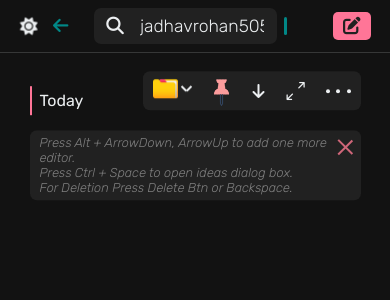
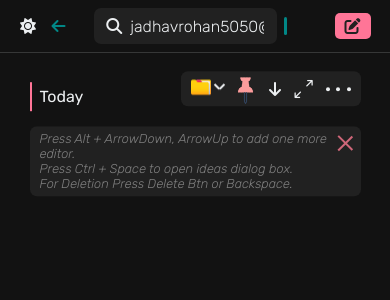
Before and after one commit to JadhavRohan5256/ideaflow, an Angular app: page / in a window 390 px wide. Shown: the top 300 px of the page. Built offline with nearby package versions, Linux system fonts and the light colour scheme.

Commit message:
responsiness added

```diff
--- a/src/app/app.component.css
+++ b/src/app/app.component.css
@@ -131,3 +131,19 @@
 @media only screen and (max-width: 1050px) {
 
 }
+
+
+@media only screen and (max-width: 500px) {
+    .icons {
+        font-size: 1rem;
+    }
+
+    .search-wrapper {
+        gap: 0.5rem;
+    }
+
+    .search-wrapper input{
+        font-size: 1rem;
+        padding-left: 0;
+    }
+}
--- a/src/app/editor/editor.component.css
+++ b/src/app/editor/editor.component.css
@@ -134,6 +134,10 @@
     background-color: var(--bg-surface-color);
 }
 
+.editor-wrapper:last-of-type {
+    margin-bottom: 10px;
+}
+
 .editor-wrapper .textarea {
     background-color: transparent;
     outline: none;
@@ -230,4 +234,11 @@
     .placeholder {
         font-size: 0.8rem;
     }
+
+    .editor-wrapper .textarea {
+        font-size: 0.8rem;
+    }
+    .content-date {
+        font-size: 1rem;
+    }
 }
--- a/src/app/floating-nav/floating-nav.component.css
+++ b/src/app/floating-nav/floating-nav.component.css
@@ -1,7 +1,7 @@
 .wrapper {
     background-color: var(--bg-surface-color);
     z-index: 1500;
-    width: 218px !important;
+    width: 218px;
     display: flex;
     justify-content: space-between;
     align-items: center;
@@ -57,7 +57,7 @@
     box-shadow: 0 3px 10px var(--shadow-color);
     z-index: 500;
     width: 100px;
-    border-radius: 10px;
+    border-radius: 7px;
     font-family: var(--poppin);
     font-weight: 200;
     font-size: 0.9rem;
@@ -167,7 +167,7 @@
     box-shadow: 0 3px 10px var(--shadow-color);
     z-index: 500;
     width: 100px;
-    border-radius: 10px;
+    border-radius: 7px;
     font-family: var(--poppin);
     font-weight: 200;
     font-size: 0.9rem;
@@ -243,3 +243,17 @@
         transform: translateY(-10px);
     }
 }
+
+@media only screen and (max-width: 500px) {
+    .icons {
+        font-size: 1rem;
+    }
+
+    .wrapper {
+        width: 180px;
+    }
+
+    .folder img {
+        width: 20px;
+    }
+}
--- a/src/app/floating-nav/floating-nav.component.html
+++ b/src/app/floating-nav/floating-nav.component.html
@@ -13,10 +13,10 @@
       </ul>
   </div>
   <img src="../../assets/pin.png" class="pin" alt="pin">
-  <span class="fa-solid fa-arrow-down download"></span>
+  <span class="fa-solid fa-arrow-down download icons"></span>
   <div class="resize">
-      <span class="fa-solid fa-arrow-down"></span>
-      <span class="fa-solid fa-arrow-down"></span>
+      <span class="fa-solid fa-arrow-down icons"></span>
+      <span class="fa-solid fa-arrow-down icons"></span>
   </div>
   <div class="more-wrapper" (click)="toggleMore()">
     <div class="more" >
```
